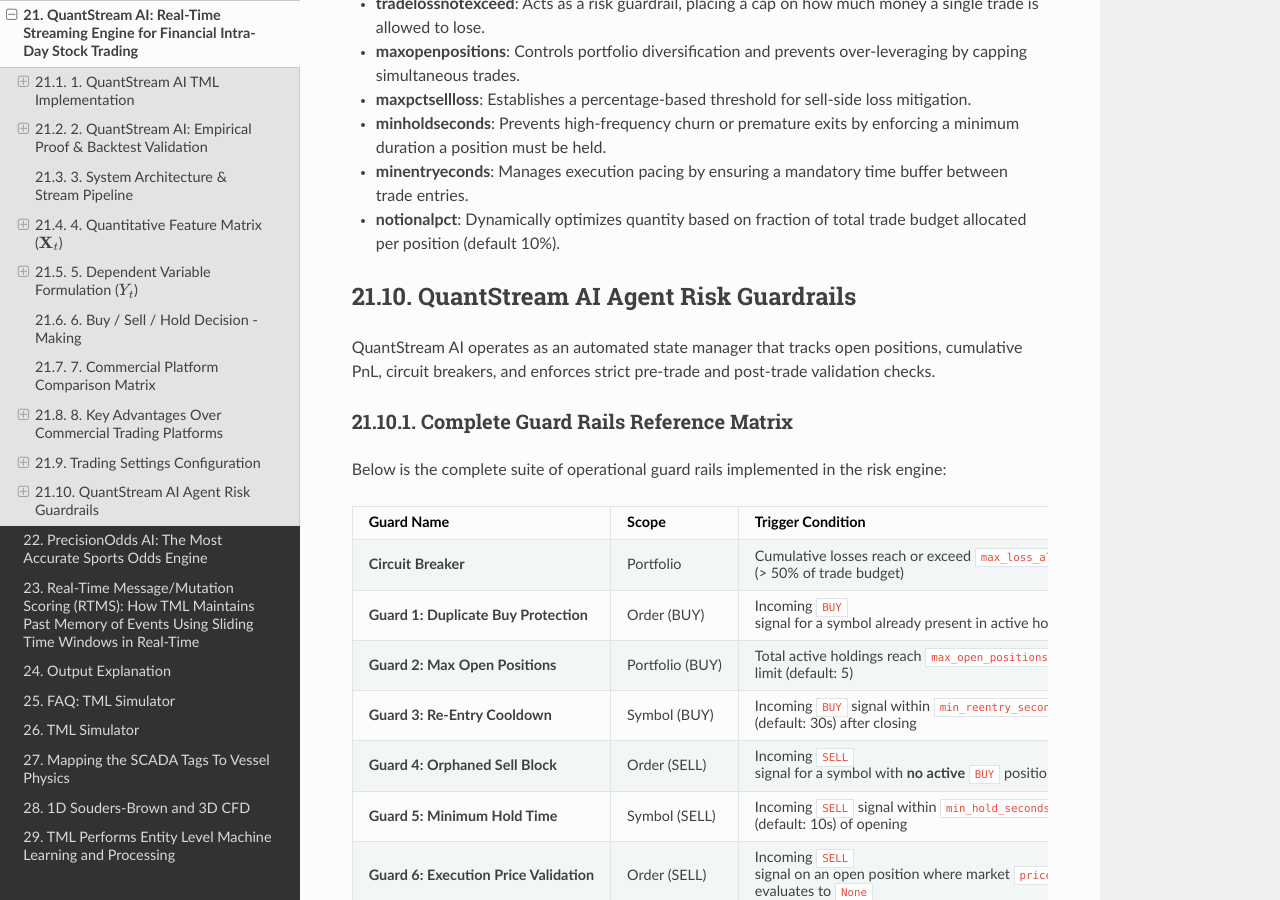
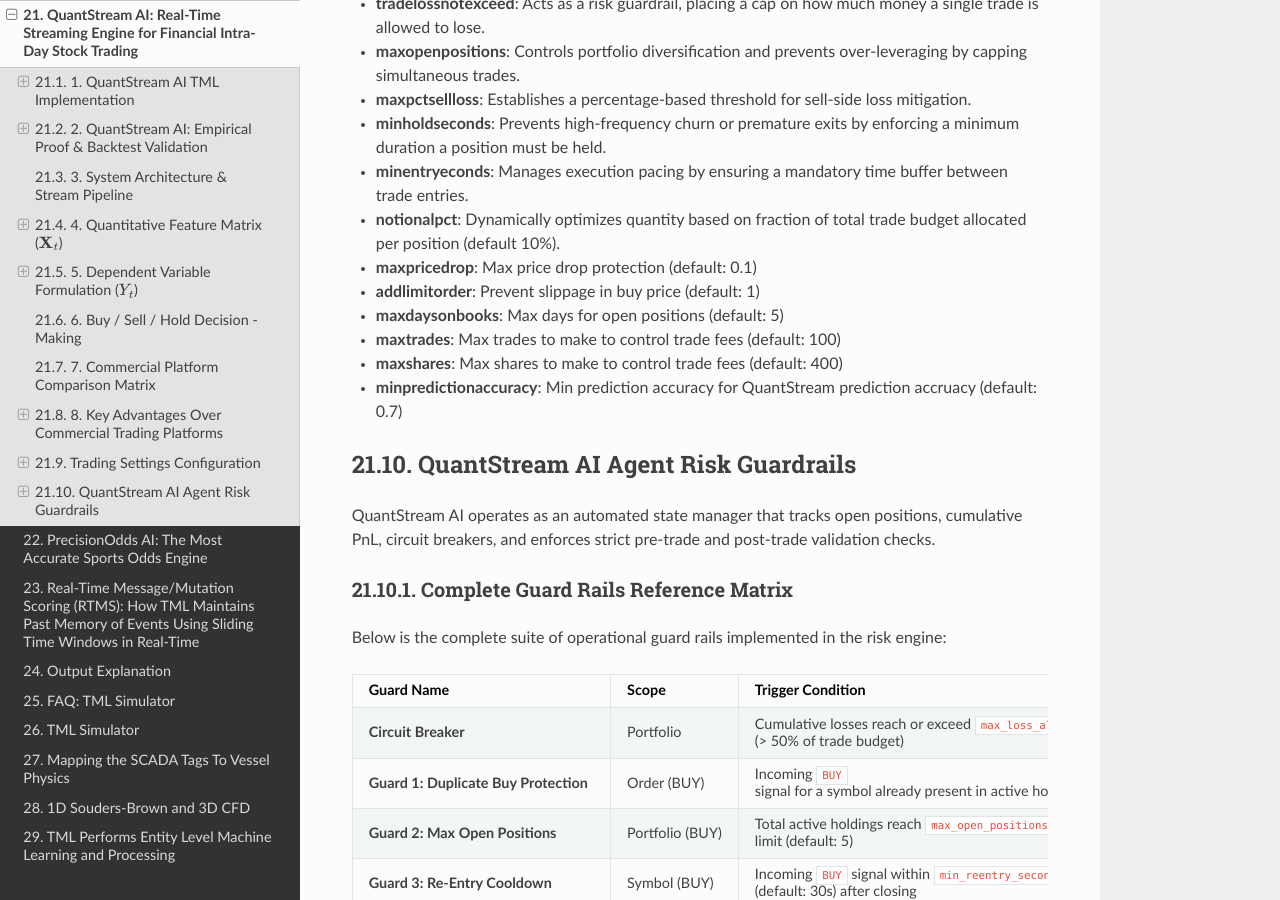
Before and after one commit to smaurice101/readthedocs, a Sphinx documentation site: the page built from docs/source/quantstream.rst, in a window 1280 px wide and 900 px high, scrolled down 12784 px. Built offline with Sphinx 7.4.7 and the Read the Docs theme 3.1.0, drawn with Linux system fonts in a browser that asks for light colours; pages that are not in the unit, such as notebooks, are missing from menus; some of the changed text lies outside the part shown.

Commit message:
Update quantstream.rst

```diff
--- a/docs/source/quantstream.rst
+++ b/docs/source/quantstream.rst
@@ -570,6 +570,12 @@
 * **minholdseconds**: Prevents high-frequency churn or premature exits by enforcing a minimum duration a position must be held.
 * **minentryeconds**: Manages execution pacing by ensuring a mandatory time buffer between trade entries.
 * **notionalpct**: Dynamically optimizes quantity based on fraction of total trade budget allocated per position (default 10%).
+* **maxpricedrop**: Max price drop protection (default: 0.1)
+* **addlimitorder**: Prevent slippage in buy price (default: 1)
+* **maxdaysonbooks**: Max days for open positions (default: 5)
+* **maxtrades**: Max trades to make to control trade fees (default: 100)
+* **maxshares**: Max shares to make to control trade fees (default: 400)
+* **minpredictionaccuracy**: Min prediction accuracy for QuantStream prediction accruacy (default: 0.7)
 
 .. Institutional Risk Engine documentation master file, created by
    sphinx-quickstart. You can adapt this file completely to your liking, but
```
